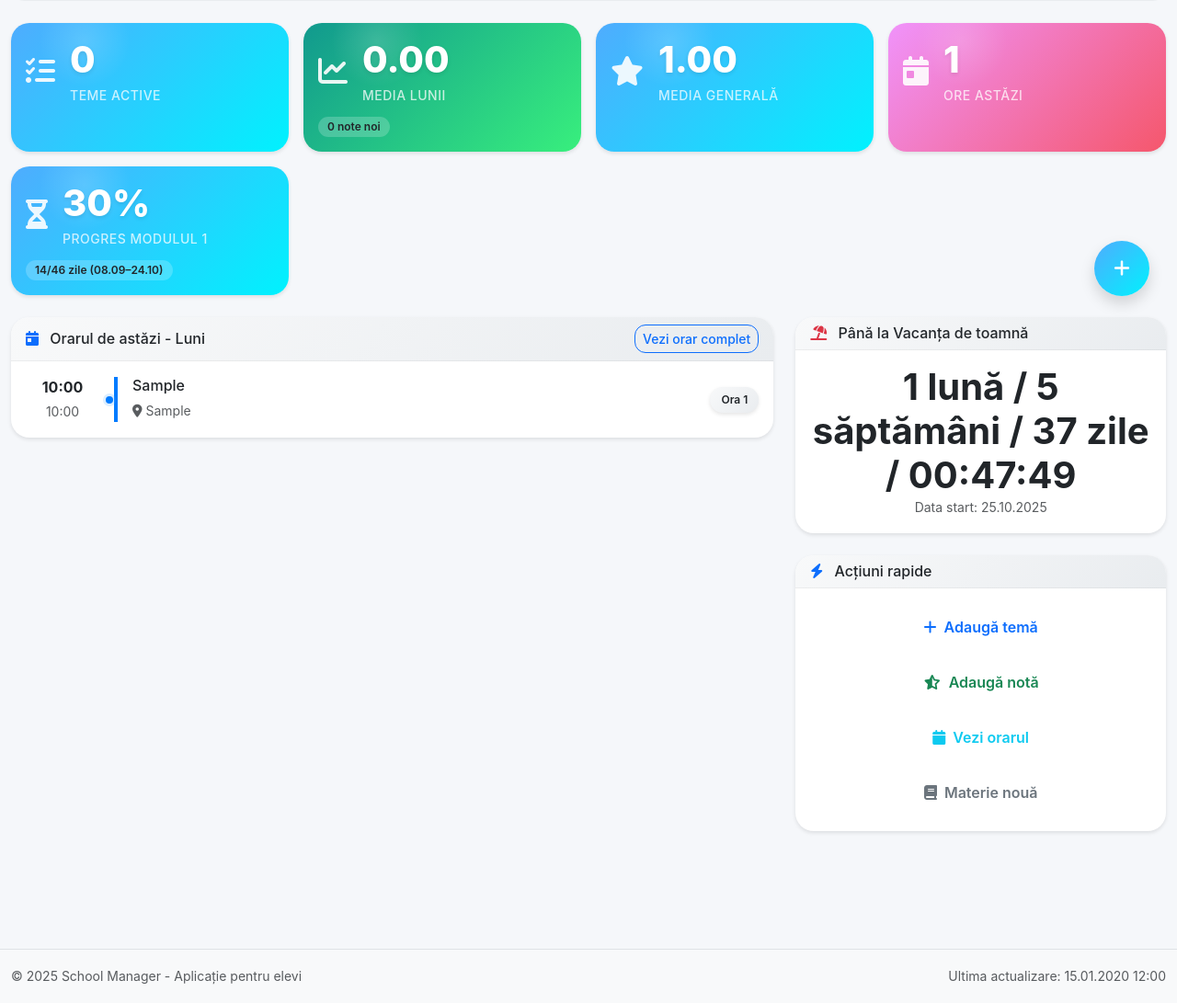
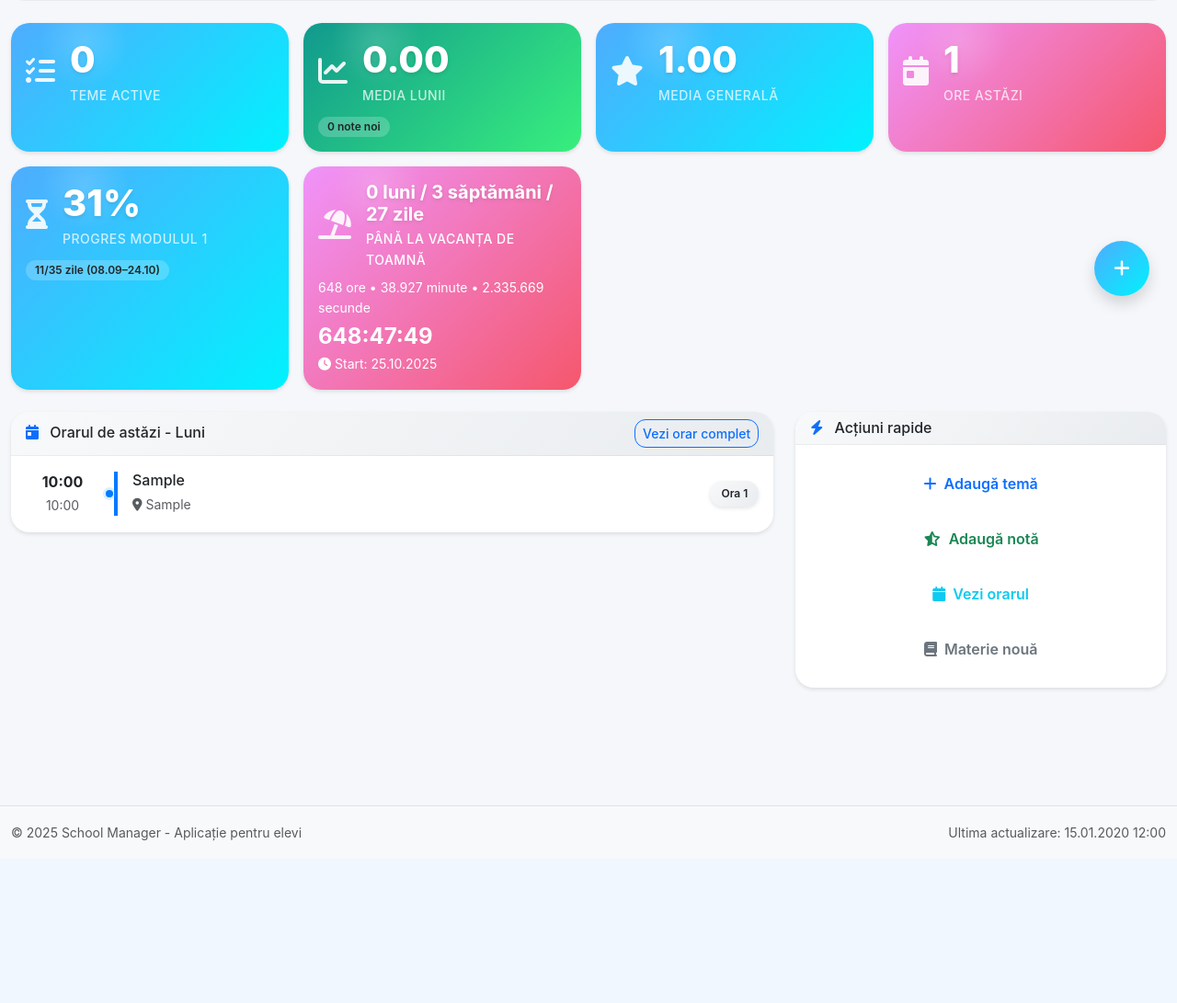
Before and after one commit to AlexIT86/School_manager, a Django app: page /dashboard/ in a window 1280 px wide. Shown: the part 448-1539 px from the top of the page at 92% size. After the commit the page ends 1363 px from the top, so only its background shows below. Run offline with Django 4.2, Linux system fonts and the light colour scheme; a user stored in the database is signed in; tables that the repository leaves empty hold one stand-in row (values such as "Sample post"); grey boxes marked "Sample" are stand-in pictures; data that the repository does not hold is empty; some libraries are stand-ins or nearby versions.

Commit message:
Enhance dashboard with workday calculation and vacation countdown
- Added a function to count workdays between two dates, improving the accuracy of module progress calculations.
- Updated the dashboard template to display next vacation details with a new countdown format, focusing on workdays.
- Refined JavaScript logic for the vacation countdown to reflect only working days, enhancing user engagement and clarity.

```diff
--- a/apps/core/views.py
+++ b/apps/core/views.py
@@ -300,11 +300,25 @@ def dashboard_view(request):
             current_module = (mnum, mstart, mend)
             break
 
+    def count_workdays(d1: date, d2: date) -> int:
+        """Numără zilele lucrătoare (Lun–Vin) între d1 și d2 incluziv capetele.
+        Dacă d2 < d1, returnează 0.
+        """
+        if d2 < d1:
+            return 0
+        days = 0
+        cur = d1
+        while cur <= d2:
+            if cur.weekday() < 5:  # 0=Luni .. 4=Vineri
+                days += 1
+            cur = cur + timedelta(days=1)
+        return days
+
     module_progress = None
     if current_module:
         mnum, mstart, mend = current_module
-        total_days = max(1, (mend - mstart).days)
-        passed_days = max(0, (today - mstart).days)
+        total_days = max(1, count_workdays(mstart, mend))
+        passed_days = count_workdays(mstart, min(today, mend)) if today >= mstart else 0
         percent = min(100, max(0, int(round(passed_days * 100 / total_days))))
         module_progress = {
             'number': mnum,
--- a/templates/core/dashboard.html
+++ b/templates/core/dashboard.html
@@ -165,6 +165,28 @@
             </div>
         </div>
         {% endif %}
+        {% if next_vacation %}
+        <div class="col-md-3">
+            <div class="card stat-card bg-gradient-warning text-white h-100">
+                <div class="card-body">
+                    <div class="d-flex align-items-center">
+                        <div class="stat-icon me-3">
+                            <i class="fas fa-umbrella-beach fa-2x"></i>
+                        </div>
+                        <div>
+                            <h5 class="card-title mb-1 fw-bold text-white" id="vacLwd" style="font-size:1.25rem;">—</h5>
+                            <p class="card-text small text-white-75 mb-0">Până la {{ next_vacation.name }}</p>
+                        </div>
+                    </div>
+                    <div class="mt-2">
+                        <div class="small text-white-75" id="vacationTotals">—</div>
+                        <div class="fw-bold text-white" id="vacationCountdownTotal" style="font-size:1.5rem;">—</div>
+                        <small class="d-block text-white-75"><i class="fas fa-clock me-1"></i>Start: {{ next_vacation.start|date:"d.m.Y" }}</small>
+                    </div>
+                </div>
+            </div>
+        </div>
+        {% endif %}
     </div>
 
     <div class="row">
@@ -316,20 +338,7 @@
 
         <!-- Right Column -->
         <div class="col-lg-4">
-            {% if next_vacation %}
-            <div class="card mb-4">
-                <div class="card-header">
-                    <h6 class="card-title mb-0">
-                        <i class="fas fa-umbrella-beach me-2 text-danger"></i>
-                        Până la {{ next_vacation.name }}
-                    </h6>
-                </div>
-                <div class="card-body">
-                    <div id="vacationCountdown" class="display-6 fw-bold text-center">—</div>
-                    <small class="text-muted d-block text-center">Data start: {{ next_vacation.start|date:"d.m.Y" }}</small>
-                </div>
-            </div>
-            {% endif %}
+
             <!-- Quick Actions -->
             <div class="card mb-4">
                 <div class="card-header">
@@ -609,9 +618,9 @@ setTimeout(() => {
 </script>
 
 <script>
-// Countdown până la următoarea vacanță (luni/săptămâni/zile/ore/secunde)
+// Countdown până la următoarea vacanță (numai zile lucrătoare)
 document.addEventListener('DOMContentLoaded', function(){
-  const el = document.getElementById('vacationCountdown');
+  const el = document.getElementById('vacLwd');
   if(!el) return;
   const targetStr = '{{ next_vacation.start|date:"Y-m-d" }}T00:00:00';
   const target = new Date(targetStr);
@@ -619,24 +628,60 @@ document.addEventListener('DOMContentLoaded', function(){
     // Simplu: singular/plural (RO): 1 -> one, altfel -> many
     return n === 1 ? one : many;
   }
+  function isWorkday(d){
+    const wd = d.getDay(); // 0=Sun,1=Mon,...6=Sat
+    return wd >= 1 && wd <= 5;
+  }
+  function computeWorkingMs(start, end){
+    if (start >= end) return 0;
+    let ms = 0;
+    let d = new Date(start);
+    while (d < end) {
+      if (!isWorkday(d)) {
+        // sari la începutul zilei următoare
+        const nextDay = new Date(d.getFullYear(), d.getMonth(), d.getDate() + 1);
+        d = nextDay;
+        continue;
+      }
+      const dayEnd = new Date(d.getFullYear(), d.getMonth(), d.getDate() + 1);
+      const segmentEnd = dayEnd < end ? dayEnd : end;
+      ms += (segmentEnd - d);
+      d = segmentEnd;
+    }
+    return ms;
+  }
   function tick(){
     const now = new Date();
-    let diffMs = target - now;
-    if (diffMs <= 0) { el.textContent = 'Vacanța începe!'; return; }
-    const seconds = Math.floor(diffMs/1000);
+    let diffMsWorking = computeWorkingMs(now, target);
+    if (diffMsWorking <= 0) { el.textContent = 'Vacanța începe!'; return; }
+    const seconds = Math.floor(diffMsWorking/1000);
     const minutes = Math.floor(seconds/60);
     const hours   = Math.floor(minutes/60);
-    const days    = Math.floor(hours/24);
+    const days    = Math.floor(hours/24); // zile lucrătoare
     const weeks   = Math.floor(days/7);
     const months  = Math.floor(days/30);
-    const remDays = days % 7;
-    const remHours = hours % 24;
-    const remMinutes = minutes % 60;
-    const remSeconds = seconds % 60;
     const monthsLabel = plural(months, 'lună', 'luni', 'luni');
     const weeksLabel = plural(weeks, 'săptămână', 'săptămâni', 'săptămâni');
     const daysLabel = plural(days, 'zi', 'zile', 'zile');
-    el.textContent = `${months} ${monthsLabel} / ${weeks} ${weeksLabel} / ${days} ${daysLabel} / ${String(remHours).padStart(2,'0')}:${String(remMinutes).padStart(2,'0')}:${String(remSeconds).padStart(2,'0')}`;
+    // Total ore/minute/secunde (doar timp lucrător)
+    const totalHours = Math.max(0, Math.floor(diffMsWorking / (1000*60*60)));
+    const totalMinutes = Math.max(0, Math.floor(diffMsWorking / (1000*60)));
+    const totalSeconds = Math.max(0, Math.floor(diffMsWorking / 1000));
+    // Linia 1 (bold, mare): luni/săpt/zile lucrătoare
+    el.textContent = `${months} ${monthsLabel} / ${weeks} ${weeksLabel} / ${days} ${daysLabel}`;
+    const totalsEl = document.getElementById('vacationTotals');
+    if (totalsEl) {
+      totalsEl.textContent = `${totalHours.toLocaleString('ro-RO')} ore • ${totalMinutes.toLocaleString('ro-RO')} minute • ${totalSeconds.toLocaleString('ro-RO')} secunde`;
+    }
+
+    // Countdown total (HH:MM:SS) scăzând la 00:00:00
+    const totalEl = document.getElementById('vacationCountdownTotal');
+    if (totalEl) {
+      const h = Math.floor((diffMsWorking / (1000*60*60)) % 100000); // cap mare pentru ore multe
+      const m = Math.floor((diffMsWorking / (1000*60)) % 60);
+      const s = Math.floor((diffMsWorking / 1000) % 60);
+      totalEl.textContent = `${String(h).padStart(2,'0')}:${String(m).padStart(2,'0')}:${String(s).padStart(2,'0')}`;
+    }
   }
   tick();
   setInterval(tick, 1000);
```
